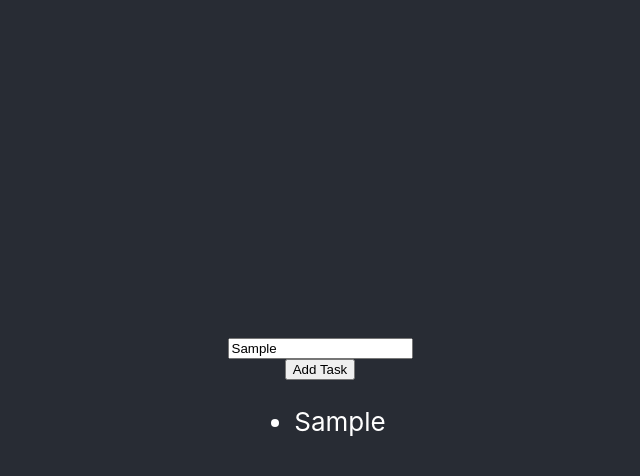
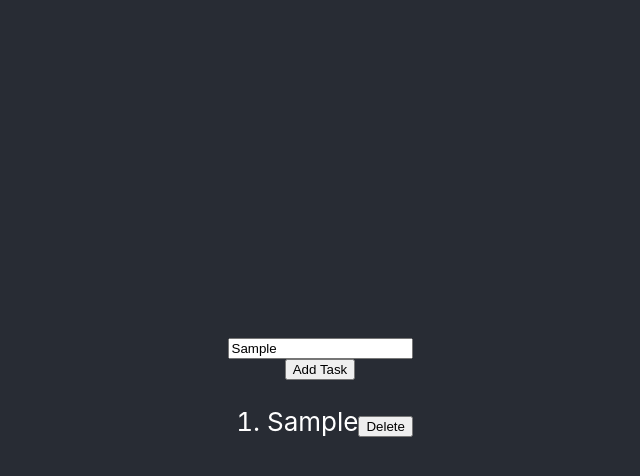
Before and after one commit to himanshuJ01/React-MasterClass, a React (Create React App) app: page / in a window 1280 px wide. Both pictures are taken after typing "Sample" into the empty fields and a click on the button "Add Task". Shown: the top 476 px of the page, without its empty margins (320-960 px from the left). Built offline with nearby package versions, Linux system fonts and the light colour scheme.

Commit message:
Class based component - TodoList(1)

```diff
--- a/src/App.js
+++ b/src/App.js
@@ -13,13 +13,20 @@ class App extends React.Component{
 
      this.addNewTodo = this.addNewTodo.bind(this);
      this.handleChange = this.handleChange.bind(this);
+     this.removeItem = this.removeItem.bind(this);
 
+  }
+  removeItem(index){
+    const todoList = this.state.todos;
+    todoList.splice(index, 1);
+    this.setState({todos: todoList});
   }
   addNewTodo(){
     this.state.todos.push(this.state.task);
     this.setState({
       todos:this.state.todos
     });
+
   }
 
   handleChange(e){
@@ -37,7 +44,7 @@ class App extends React.Component{
       <header className="App-header">
       <input  onChange= {this.handleChange} type="text" value={this.state.text} />
       <button onClick = {this.addNewTodo}> Add Task </button>
-      <TodoList  tasks={this.state.todos}/>
+      <TodoList removeItem={this.removeItem} tasks={this.state.todos}/>
 
       </header>
     </div>
--- a/src/Child.js
+++ b/src/Child.js
@@ -1,17 +1,32 @@
 import React from 'react';
 
 class Child extends React.Component {
+    constructor(props){
+        super(props);
+        this.removeItem = this.removeItem.bind(this);
+    }
+    removeItem(index) {
+        this.props.removeItem(index);
+    }
+    render(){
+        return (
+         <ol>
+         {this.props.tasks.map((item, index) => {
+         return (
+         <li key={index}>
+             {item}
+         <button onClick={() => this.removeItem(index)}>
+         Delete
+         </button>
+         </li>
+         );
+         })}
+         </ol>
+        )
+        }
+    }
 
-    render(){
-      const tasks = this.props.tasks.map((i, index) => {
-         return <li key={index}>{i}</li>
-      });
-        return(
-           <>
-          <ul>{tasks}</ul>
-           </>
-        )
-    }
-}
+
+
 
 export default Child;
```
